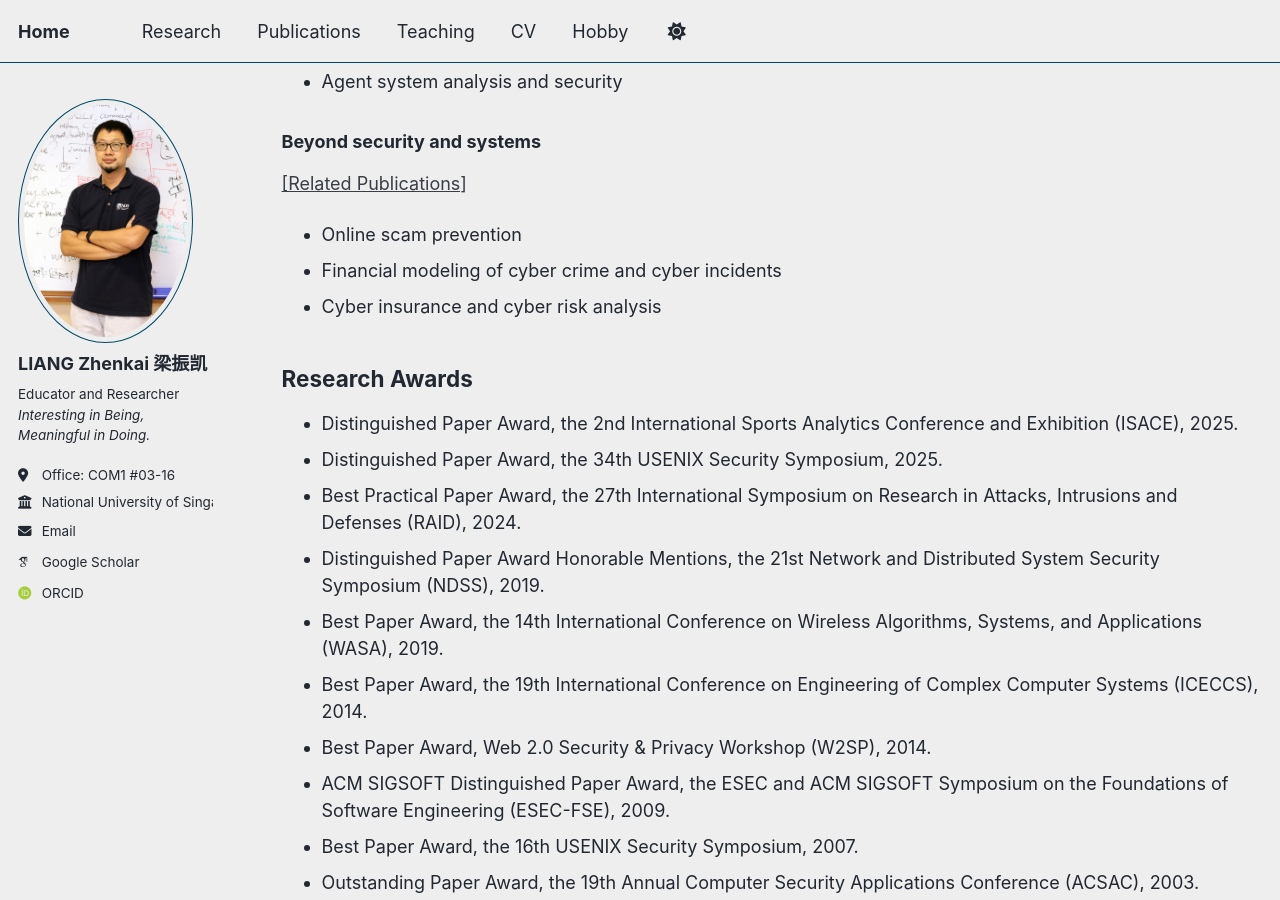
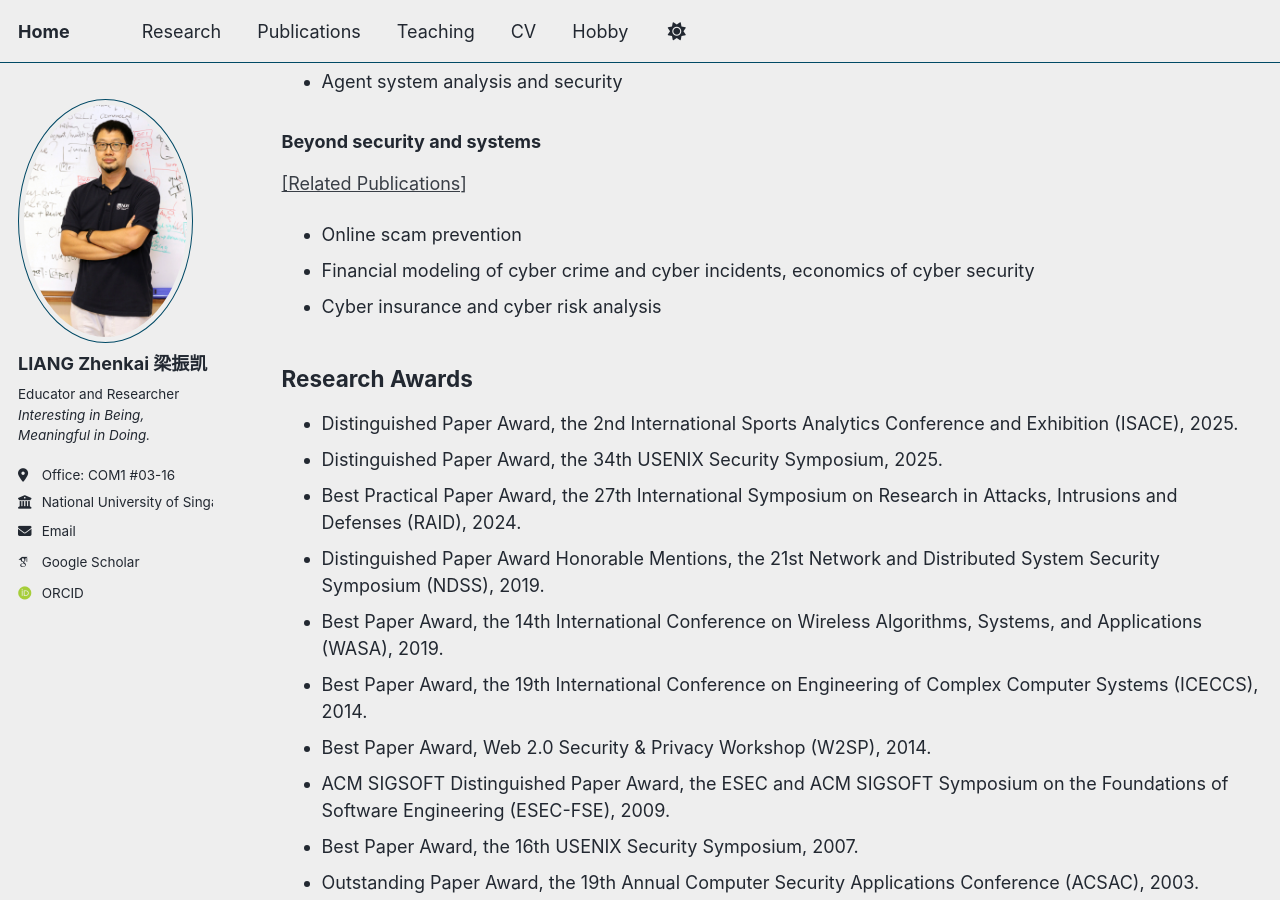
Before and after one commit to zhenkai-liang/zhenkai-liang.github.io, a Jekyll site: the page built from _pages/research.md, in a window 1280 px wide and 900 px high, scrolled down 968 px. Built offline with Jekyll 4.4.1, drawn with Linux system fonts in a browser that asks for light colours; some web fonts are replaced.

Commit message:
Update research.md

```diff
--- a/_pages/research.md
+++ b/_pages/research.md
@@ -35,7 +35,7 @@ Research Directions
 ### Beyond security and systems
 [\[Related Publications\]](https://www.comp.nus.edu.sg/~liangzk/publications/beyond.html)
 * Online scam prevention
-* Financial modeling of cyber crime and cyber incidents
+* Financial modeling of cyber crime and cyber incidents, economics of cyber security
 * Cyber insurance and cyber risk analysis
 
 Research Awards
```
